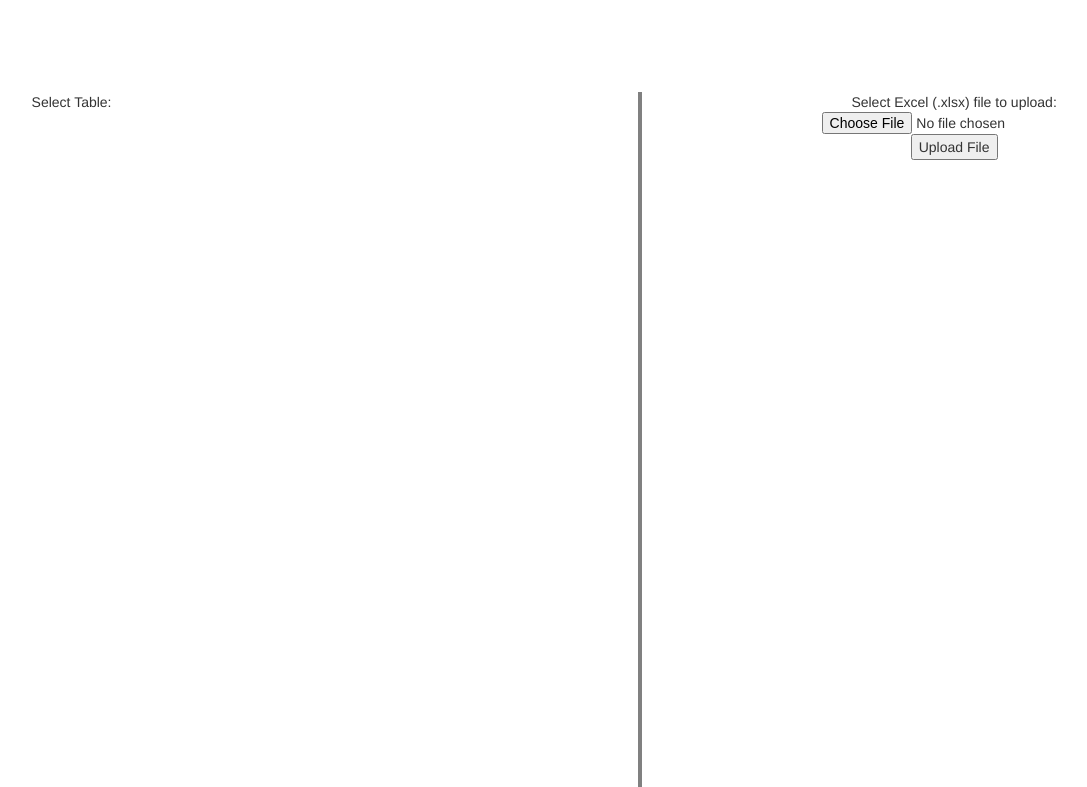
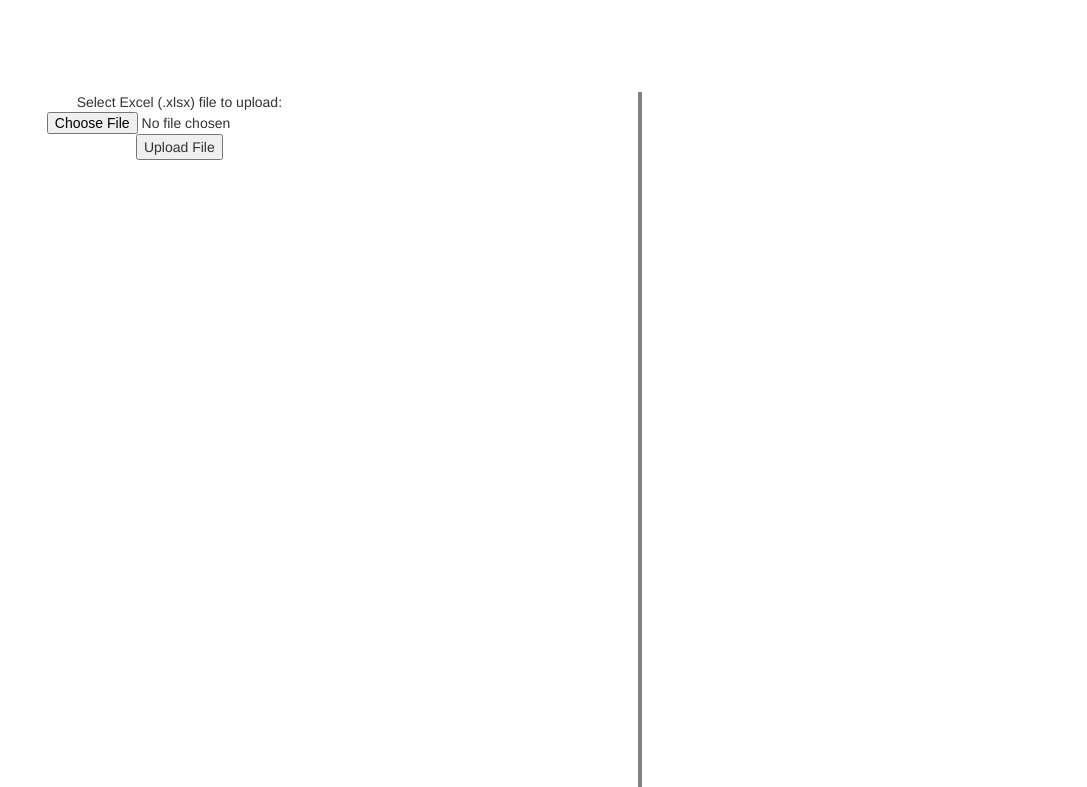
Before and after one commit to pattaradanai/NewProject1.1, a PHP site: page /admin.php in a window 1280 px wide. Shown: the part 82-869 px from the top of the page, without its empty margins (152-1239 px from the left). Run offline with PHP 8.4, Linux system fonts and the light colour scheme; data that the repository does not hold is empty; some libraries are stand-ins or nearby versions; some web fonts are replaced.

Commit message:
admin_import

```diff
--- a/admin.php
+++ b/admin.php
@@ -159,33 +159,11 @@
     <div class="container" style="height: 87%; position: fixed; width: 100%;">
     	<div clas="row" style="height: 100%;">
     	   	<div class="col-xs-6" style="border-right: 4px solid grey; height: 100%; overflow: scroll;">
-                <?php
-					require_once 'Examples/db_connect.php';
-
-
-					$sql = "SELECT DISTINCT `workid`, `subjectid` FROM `work_subjectdata` ORDER BY `workid` ";
-					$result = mysqli_query($conn, $sql);
-
-                    if($result)
-                    {
-                        echo "Select Table:<br>";
-                        while($table = mysql_fetch_assoc($result))
-                        {
-                            echo "<center><button type=button class='export btn btn-lg btn-primary' id='".$table["Tables_in_phpexcel"]."'>".$table["Tables_in_phpexcel"]."</button></center><br>";
-                        }
-                    }
-                    else
-                        echo "No tables found";
-                ?>
-
-	    		<!-- <center><button type="button" class="btn btn-lg btn-primary" id="export">Export DB to Excel</button></center> -->
-                <span id="export_result"></span>
-	    	</div>
 
 	    	<div class="col-xs-6" style="height: 100%;">
                 <center>
                 <form action="#"" method="post" enctype="multipart/form-data">
-                    Select Excel (.xlsx) file to upload:
+						Select Excel (.xlsx) file to upload:
                     <input type="file" name="fileToUpload" id="fileToUpload">
                     <input type="submit" value="Upload File" name="submit">
                 </form>
```
Also changed, not shown: Examples/import.php (+5 -4 lines).
